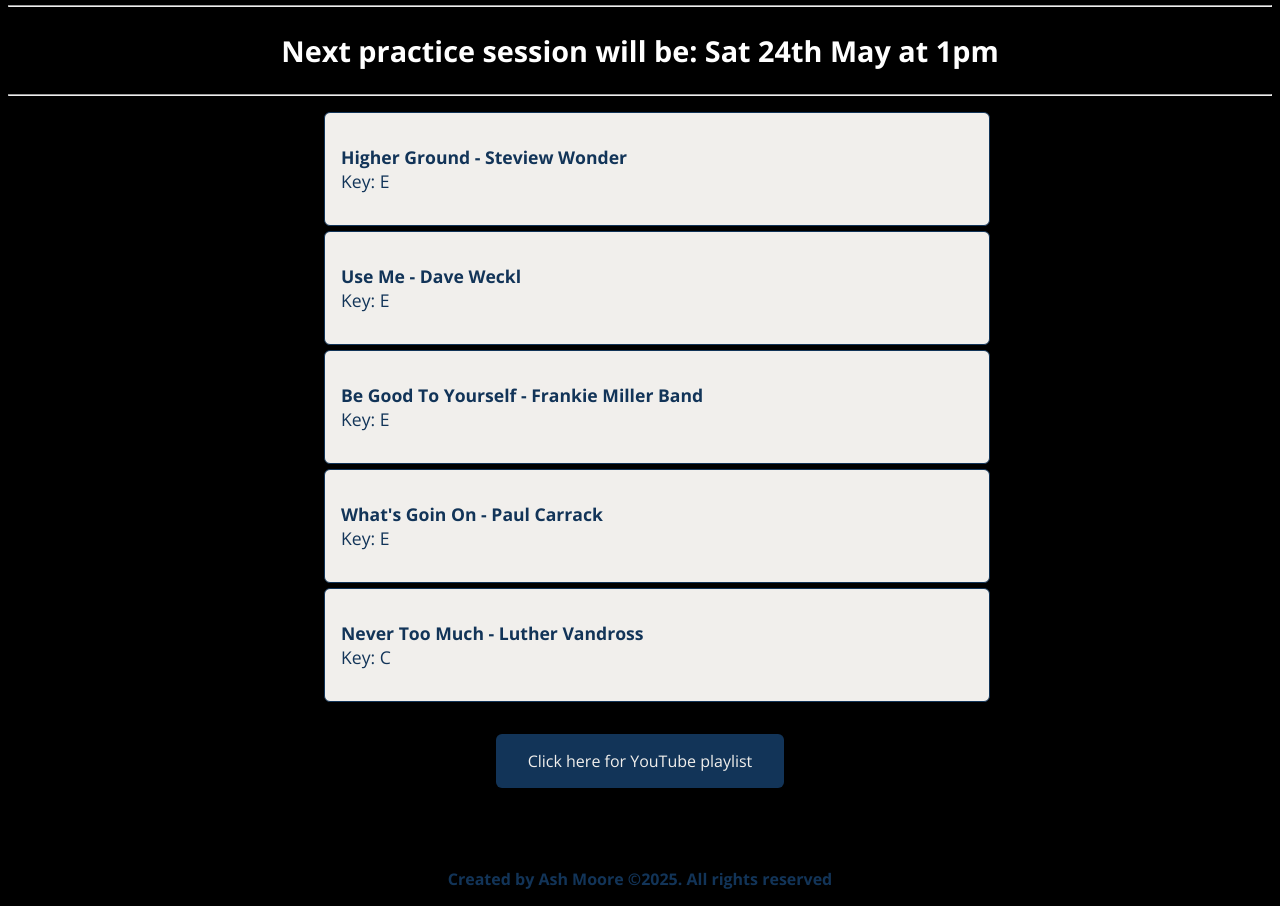
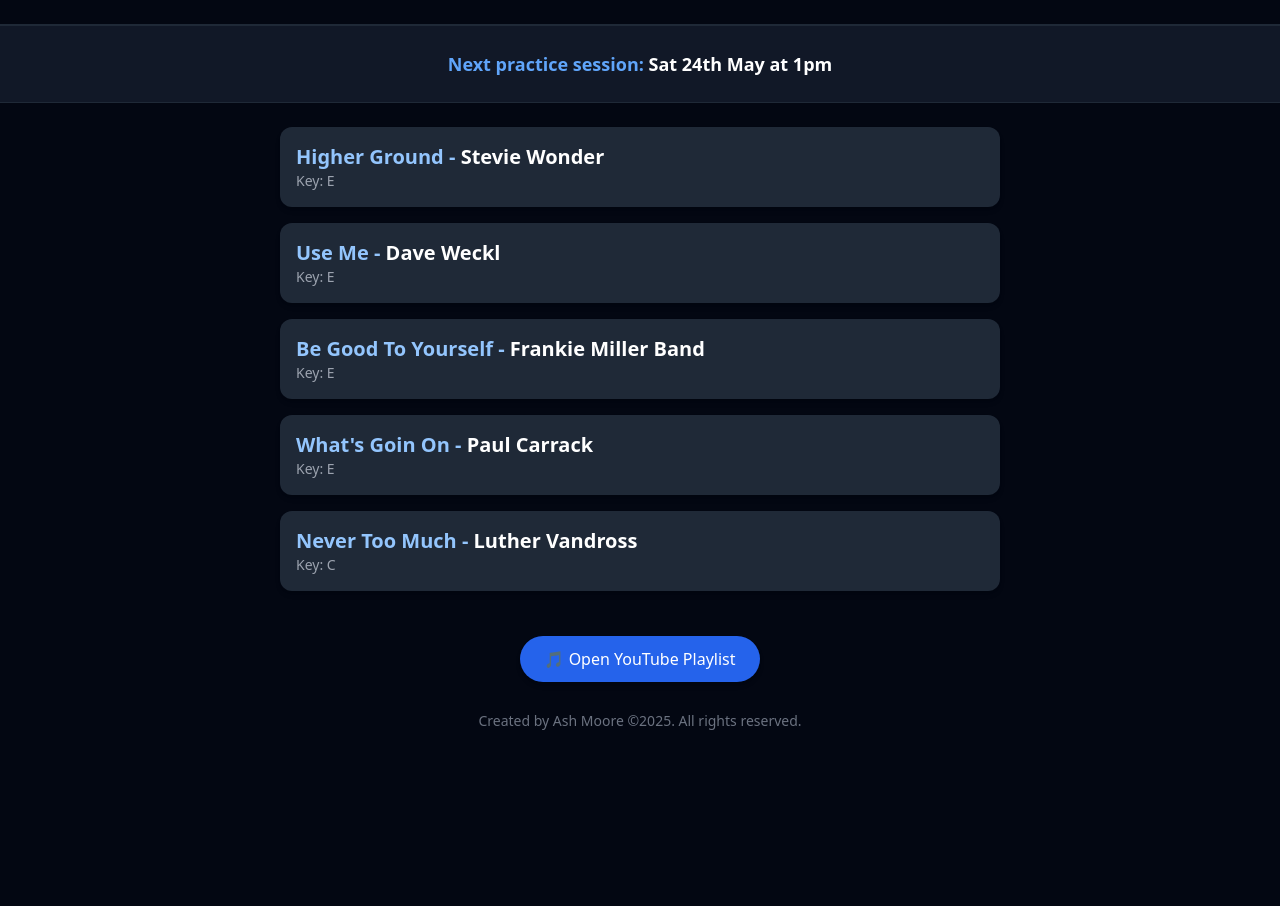
Before and after one commit to 404cipher/boogieshack, a plain HTML site: page index.html in a window 1280 px wide. Shown: the part 337-1243 px from the top of the page. After the commit the page ends 1092 px from the top, so only its background shows below. Drawn offline with nearby package versions, Linux system fonts and the light colour scheme.

Commit message:
Update Theme And Add Logo

```diff
--- a/index.html
+++ b/index.html
@@ -1,120 +1,68 @@
 <!DOCTYPE html>
 <html lang="en">
 <head>
-    <meta charset="UTF-8">
-    <meta name="viewport" content="width=device-width, initial-scale=1.0">
-    <title>Band Stuff</title>
-    <link rel="preconnect" href="https://fonts.googleapis.com">
-    <link rel="preconnect" href="https://fonts.gstatic.com" crossorigin>
-    <link href="https://fonts.googleapis.com/css2?family=Open+Sans:ital,wght@0,300..800;1,300..800&display=swap" rel="stylesheet">
-    <style>
-        body {
-            font-family: "Open Sans", sans-serif;
-            font-optical-sizing: auto;
-            font-style: normal;
-            /* background-color: #123458; */
-            background: black;
-            color: #123458;
-            text-align: center;
-        }
+  <meta charset="UTF-8" />
+  <meta name="viewport" content="width=device-width, initial-scale=1.0" />
+  <title>Boogie Shack Practice List</title>
+  <script src="https://cdn.tailwindcss.com"></script>
+</head>
+<body class="bg-gray-950 text-white font-sans">
 
-        body > h2, .banner h1 {
-            color: white;
-        }
+  <!-- Header -->
+  <header class="text-center py-10 border-b border-gray-800">
+    <h1 class="text-4xl font-bold mb-4">🎸 Boogie Shack Practice List</h1>
+    <img src="./assets/images/boogie-shack-logo.jpg" alt="Band Logo" height="300" width="300" class="mx-auto" />
+  </header>
 
-        h1 {
-            font-size: 3rem;
-        }
+  <!-- Next Practice Info -->
+  <section class="text-center py-6 bg-gray-900 border-y border-gray-800">
+    <p class="text-lg font-semibold text-blue-400">
+      Next practice session: <span class="text-white">Sat 24th May at 1pm</span>
+    </p>
+  </section>
 
-        h2 {
-            font-size: 1.8rem;
-        }
+  <!-- Song List -->
+  <main class="max-w-3xl mx-auto p-6">
+    <div class="space-y-4">
+      <!-- Song Card -->
+      <div class="bg-gray-800 rounded-xl p-4 shadow-md hover:shadow-lg transition">
+        <h2 class="text-xl font-semibold text-blue-300">Higher Ground - <span class="text-white">Stevie Wonder</span></h2>
+        <p class="text-sm text-gray-400">Key: E</p>
+      </div>
 
-        h3 {
-            font-size: 1.7rem;
-            background-color: #F1EFEC;
-            padding: 1rem;
-        }
+      <div class="bg-gray-800 rounded-xl p-4 shadow-md hover:shadow-lg transition">
+        <h2 class="text-xl font-semibold text-blue-300">Use Me - <span class="text-white">Dave Weckl</span></h2>
+        <p class="text-sm text-gray-400">Key: E</p>
+      </div>
 
-        ul {
-            padding: 0;
-        }
+      <div class="bg-gray-800 rounded-xl p-4 shadow-md hover:shadow-lg transition">
+        <h2 class="text-xl font-semibold text-blue-300">Be Good To Yourself - <span class="text-white">Frankie Miller Band</span></h2>
+        <p class="text-sm text-gray-400">Key: E</p>
+      </div>
 
-        li {
-            color: #123458;
-            font-size: 1.1rem;
-            padding: 2rem 1rem;
-            margin-bottom: 5px;
-            background: #F1EFEC;
-            border: 1px solid;
-            list-style: none;
-            width: 50%;
-            margin-left: 25%;
-            text-align: left;
-            border-radius: 6px;
-        }
-        /* li:hover {
-            background-color: #123458;
-            color: #F1EFEC;
-        } */
+      <div class="bg-gray-800 rounded-xl p-4 shadow-md hover:shadow-lg transition">
+        <h2 class="text-xl font-semibold text-blue-300">What's Goin On - <span class="text-white">Paul Carrack</span></h2>
+        <p class="text-sm text-gray-400">Key: E</p>
+      </div>
 
-        a {
-            display: inline-block;
-            background: #123458;
-            padding: 1rem 2rem;
-            color: #F1EFEC;
-            text-decoration: none;
-            border-radius: 6px;
-            margin-top: 1rem;
-        }
+      <div class="bg-gray-800 rounded-xl p-4 shadow-md hover:shadow-lg transition">
+        <h2 class="text-xl font-semibold text-blue-300">Never Too Much - <span class="text-white">Luther Vandross</span></h2>
+        <p class="text-sm text-gray-400">Key: C</p>
+      </div>
+    </div>
+  </main>
 
-        a:hover {
-            background-color: #F1EFEC;
-            color: #123458;
-        }
+  <!-- YouTube Playlist Button -->
+  <div class="text-center mt-8">
+    <a href="YOUR_YOUTUBE_PLAYLIST_LINK" target="_blank" class="bg-blue-600 hover:bg-blue-700 text-white px-6 py-3 rounded-full font-medium shadow-md transition">
+      🎵 Open YouTube Playlist
+    </a>
+  </div>
 
-        footer { margin-top: 5rem; }
-        footer p { font-weight: bold; }
-    </style>
-</head>
-<body>
-    <div class="banner">
-        <h1>Boogie Shack Practice List</h1>
-        <img src="./assets/images/band.jpg" alt="black and white image of a band" width="200"/>
-    </div>
-    <hr />
-    <h2>Next practice session will be: Sat 24th May at 1pm</h2>
-    <hr />
-    <ul>
-        <li>
-            <strong>Higher Ground - Steview Wonder</strong><br />
-            Key: E
-        </li>
-        <li>
-            <strong>Use Me - Dave Weckl</strong><br />
-            Key: E
-        </li>
-        <li>
-            <strong>Be Good To Yourself - Frankie Miller Band</strong><br />
-            Key: E
-        </li>
-        <li>
-            <strong>What's Goin On - Paul Carrack</strong><br />
-            Key: E
-        </li>
-        <li>
-            <strong>Never Too Much - Luther Vandross</strong><br />
-            Key: C
-        </li>
-    </ul>
-    <a
-        href="https://www.youtube.com/watch?v=UGP9uz4s8hQ&list=PLij7c3a72C8hYeHsRjyEDQJo9hcYOtLG1"
-        target="_blank"
-    >
-        Click here for YouTube playlist
-    </a>
-    <footer>
-        <p>Created by Ash Moore &copy;2025. All rights reserved</p>
-    </footer>
+  <!-- Footer -->
+  <footer class="text-center text-gray-500 text-sm mt-10 pb-6">
+    Created by Ash Moore ©2025. All rights reserved.
+  </footer>
+
 </body>
 </html>
```
Also changed, not shown: assets/images/banner.png (deleted), 1 other file.
